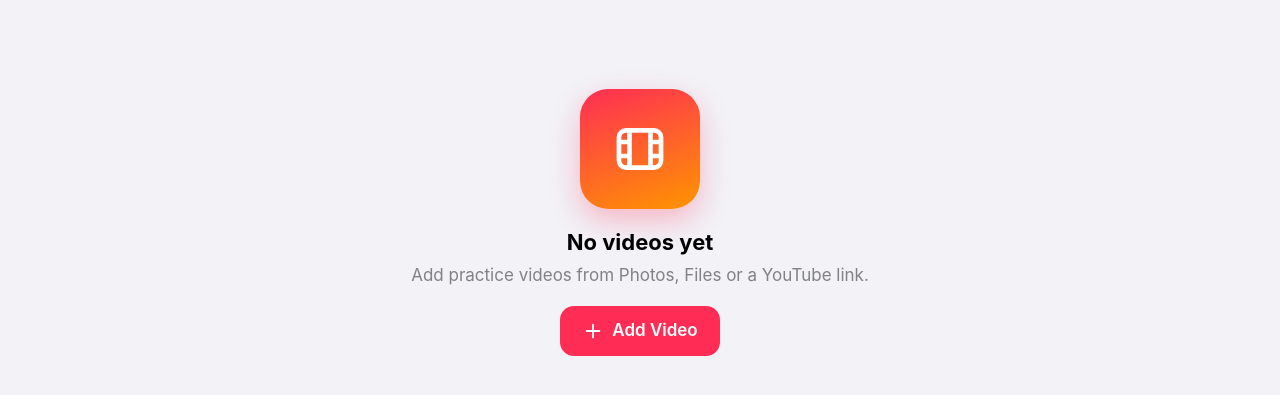
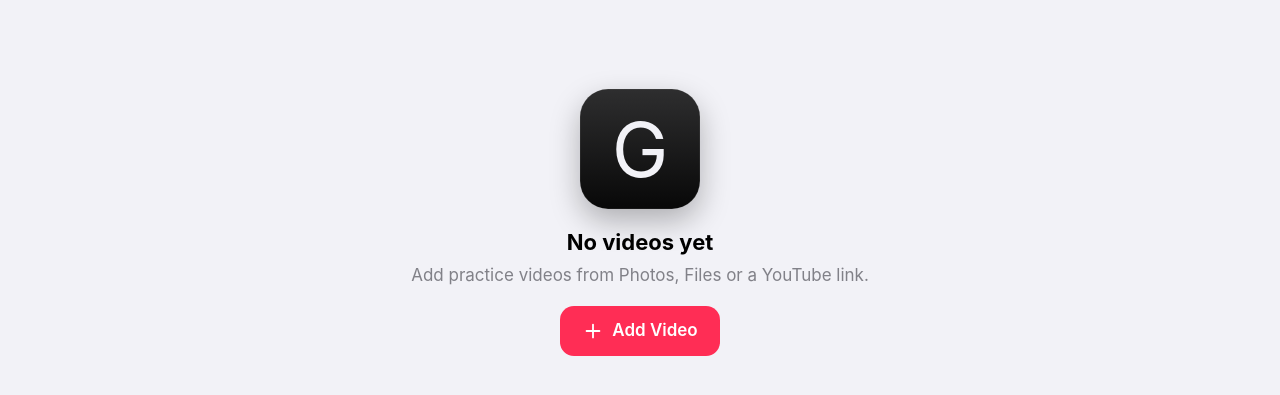
Before and after one commit to jackmikejk/Gesture-Player, a plain HTML site: page index.html in a window 1280 px wide. Shown: the part 165-560 px from the top of the page. Drawn offline with Linux system fonts and the light colour scheme.

Commit message:
New logo: white G on a black tile
Update the app icons, link preview image and the library's empty-state logo.

Co-Authored-By: Claude Opus 5.5 <noreply@anthropic.com>
Claude-Session: https://claude.ai/code/session_01KNqtEijmjUPAzZTdHbotuw

```diff
--- a/index.html
+++ b/index.html
@@ -74,8 +74,7 @@ h2{font-size:22px;font-weight:700;margin:4px 0 12px;letter-spacing:.35px}
 .more{width:36px;height:36px;border-radius:18px;display:grid;place-items:center;color:var(--sec);margin-top:-6px}
 .more:active{background:var(--fill)}
 .empty{text-align:center;padding:70px 20px;color:var(--sec)}
-.empty .art{width:120px;height:120px;margin:0 auto 18px;border-radius:28px;background:linear-gradient(160deg,var(--tint),#ff9500);display:grid;place-items:center;color:#fff;box-shadow:0 12px 30px rgba(255,45,85,.3)}
-.empty .art .i{width:56px;height:56px}
+.empty .art{width:120px;height:120px;margin:0 auto 18px;border-radius:28px;background:linear-gradient(#2e2e2f,#080808);display:grid;place-items:center;color:#f2f2f7;font-size:76px;line-height:1;font-weight:400;box-shadow:0 12px 30px rgba(0,0,0,.28),inset 0 0 0 .5px rgba(255,255,255,.12)}
 .empty b{display:block;color:var(--label);font-size:22px;margin-bottom:6px}
 .pbtn{display:inline-flex;align-items:center;justify-content:center;gap:8px;min-height:50px;padding:0 22px;border-radius:14px;background:var(--tint);color:#fff;font-weight:600;margin-top:18px}
 .pbtn:active{opacity:.8}
@@ -221,7 +220,7 @@ button.item:active{background:var(--fill)}
   <section id="contSec"><h2>Continue</h2><div class="row" id="cont"></div></section>
   <section id="allSec"><h2>All Videos</h2><div class="grid" id="grid"></div></section>
   <div class="empty hidden" id="empty">
-    <div class="art"><svg class="i"><use href="#i-film"/></svg></div>
+    <div class="art" aria-hidden="true">G</div>
     <b>No videos yet</b>
     Add practice videos from Photos, Files or a YouTube link.<br>
     <button class="pbtn" id="emptyAdd"><svg class="i"><use href="#i-plus"/></svg>Add Video</button>
```
Also changed, not shown: apple-touch-icon.png, icon-512.png, og-image.png.
